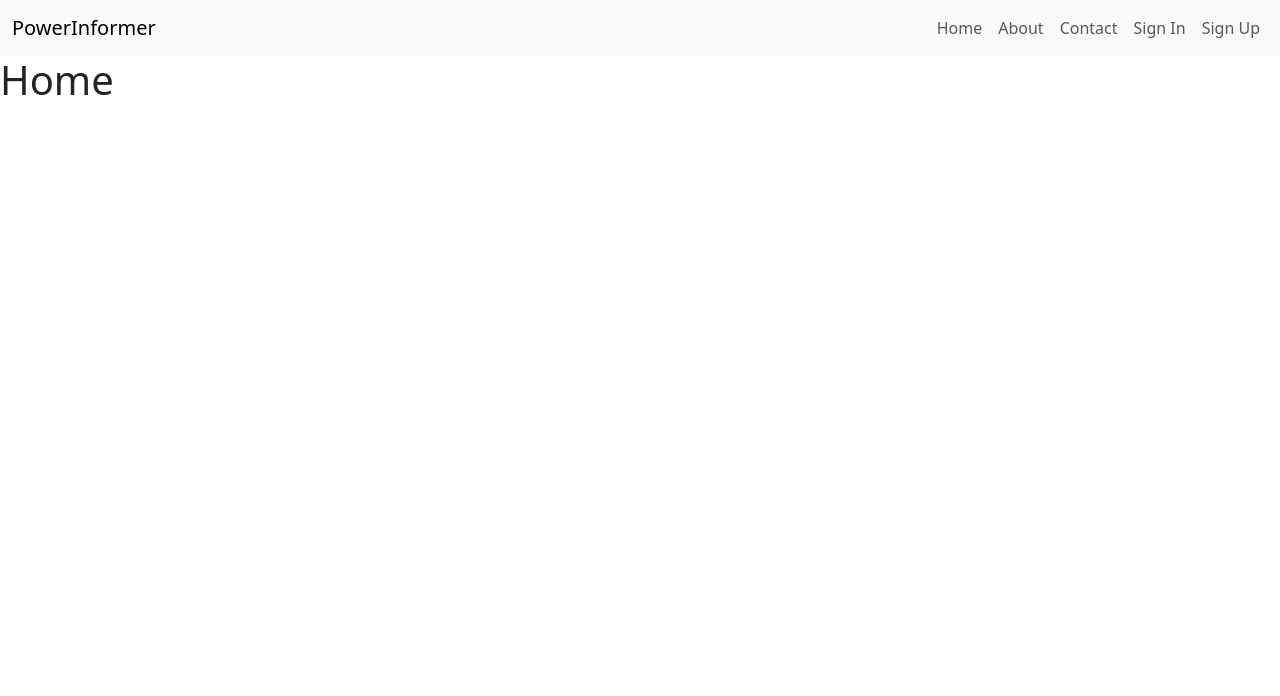
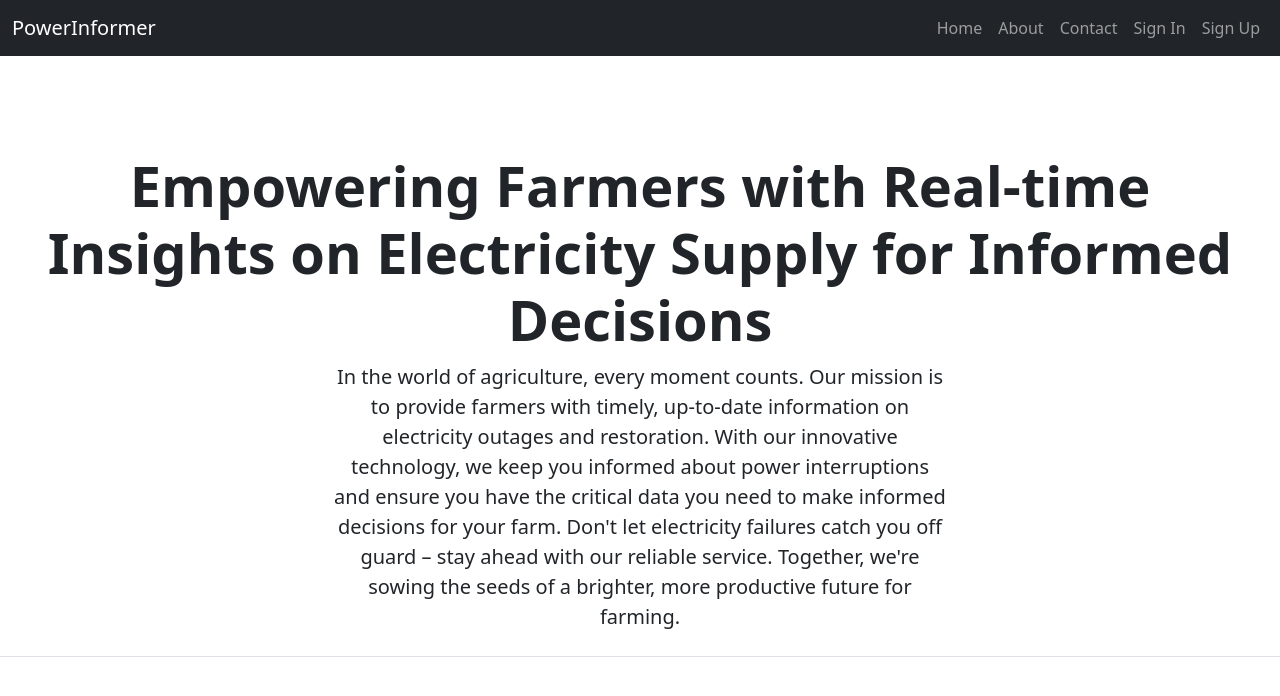
Before and after one commit to rangaraju29139/PowerInformerFrontend, a React (Create React App) app: page / in a window 1280 px wide. Shown: the top 696 px of the page. Built offline with nearby package versions, Linux system fonts and the light colour scheme.

Commit message:
added the hero section

```diff
--- a/src/App.js
+++ b/src/App.js
@@ -1,4 +1,4 @@
-import { BrowserRouter, Route, Routes } from "react-router-dom";
+import { Route, Routes } from "react-router-dom";
 import "./App.css";
 import Home from "./components/public/Home";
 import Contact from "./components/public/Contact";
--- a/src/components/public/About.jsx
+++ b/src/components/public/About.jsx
@@ -1,9 +1,10 @@
 import React from "react";
+import NavigationBar from "./NavigationBar";
 
 export default function About(props) {
   return (
     <>
-      <h1>About</h1>
+      <NavigationBar type="public" />
     </>
   );
 }
--- a/src/components/public/Contact.jsx
+++ b/src/components/public/Contact.jsx
@@ -1,9 +1,10 @@
 import React from "react";
+import NavigationBar from "./NavigationBar";
 
 export default function Contact(props) {
   return (
     <>
-      <h1>Contact</h1>
+      <NavigationBar type="public" />
     </>
   );
 }
--- /dev/null
+++ b/src/components/public/HeroSection.jsx
@@ -0,0 +1,54 @@
+export default function HeroSection(props) {
+  return (
+    <>
+      <div className="px-4 pt-5 my-5 text-center border-bottom">
+        <h1 className="display-4 fw-bold">
+          Empowering Farmers with Real-time Insights on Electricity Supply for
+          Informed Decisions
+        </h1>
+        <div className="col-lg-6 mx-auto">
+          <p className="lead mb-4">
+            In the world of agriculture, every moment counts. Our mission is to
+            provide farmers with timely, up-to-date information on electricity
+            outages and restoration. With our innovative technology, we keep you
+            informed about power interruptions and ensure you have the critical
+            data you need to make informed decisions for your farm. Don't let
+            electricity failures catch you off guard – stay ahead with our
+            reliable service. Together, we're sowing the seeds of a brighter,
+            more productive future for farming.
+          </p>
+          {/**   <div className="d-grid gap-2 d-sm-flex justify-content-sm-center mb-5">
+            <button
+              type="button"
+              className="btn btn-primary btn-lg px-4 me-sm-3"
+            >
+              Primary button
+            </button>
+            <button
+              type="button"
+              className="btn btn-outline-secondary btn-lg px-4"
+            >
+              Secondary
+            </button>
+          </div> **/}
+        </div>
+
+        {/**
+        <div className="overflow-hidden" style={{ maxHeight: "30vh" }}>
+          <div className="container px-5">
+            <img
+              src="bootstrap-docs.png"
+              className="img-fluid border rounded-3 shadow-lg mb-4"
+              alt="Example image"
+              width="700"
+              height="500"
+              loading="lazy"
+            />
+          </div>
+        </div>
+
+        **/}
+      </div>
+    </>
+  );
+}
--- a/src/components/public/Home.jsx
+++ b/src/components/public/Home.jsx
@@ -1,12 +1,13 @@
 import React from "react";
 
 import NavigationBar from "./NavigationBar";
+import HeroSection from "./HeroSection";
 
 export default function Home(props) {
   return (
     <>
-      <NavigationBar />
-      <h1>Home</h1>
+      <NavigationBar type="public" />
+      <HeroSection />
     </>
   );
 }
--- a/src/components/public/NavigationBar.jsx
+++ b/src/components/public/NavigationBar.jsx
@@ -3,7 +3,7 @@ import { React } from "react";
 export default function NavigationBar(props) {
   return (
     <>
-      <nav className="navbar navbar-expand-lg bg-light">
+      <nav className="navbar navbar-expand-lg  navbar-dark bg-dark">
         <div className="container-fluid">
           <button
             className="navbar-toggler"
@@ -22,7 +22,7 @@ export default function NavigationBar(props) {
             </a>
             <ul className="navbar-nav ms-auto mb-2 mb-lg-0">
               <li className="nav-item">
-                <a className="nav-link" href="/home">
+                <a className="nav-link" href="/">
                   Home
                 </a>
               </li>
@@ -43,7 +43,7 @@ export default function NavigationBar(props) {
               </li>
 
               <li className="nav-item">
-                <a className="nav-link" href="/singup">
+                <a className="nav-link" href="/signup">
                   Sign Up
                 </a>
               </li>
--- a/src/components/public/SignIn.jsx
+++ b/src/components/public/SignIn.jsx
@@ -1,7 +1,9 @@
+import NavigationBar from "./NavigationBar";
+
 export default function SingIn() {
   return (
     <>
-      <h1>Sign In</h1>
+      <NavigationBar type="public" />
     </>
   );
 }
--- a/src/components/public/SignUp.jsx
+++ b/src/components/public/SignUp.jsx
@@ -1,7 +1,9 @@
+import NavigationBar from "./NavigationBar";
+
 export default function SignUp() {
   return (
     <>
-      <h1> this is the signup page</h1>
+      <NavigationBar type="public" />
     </>
   );
 }
```
